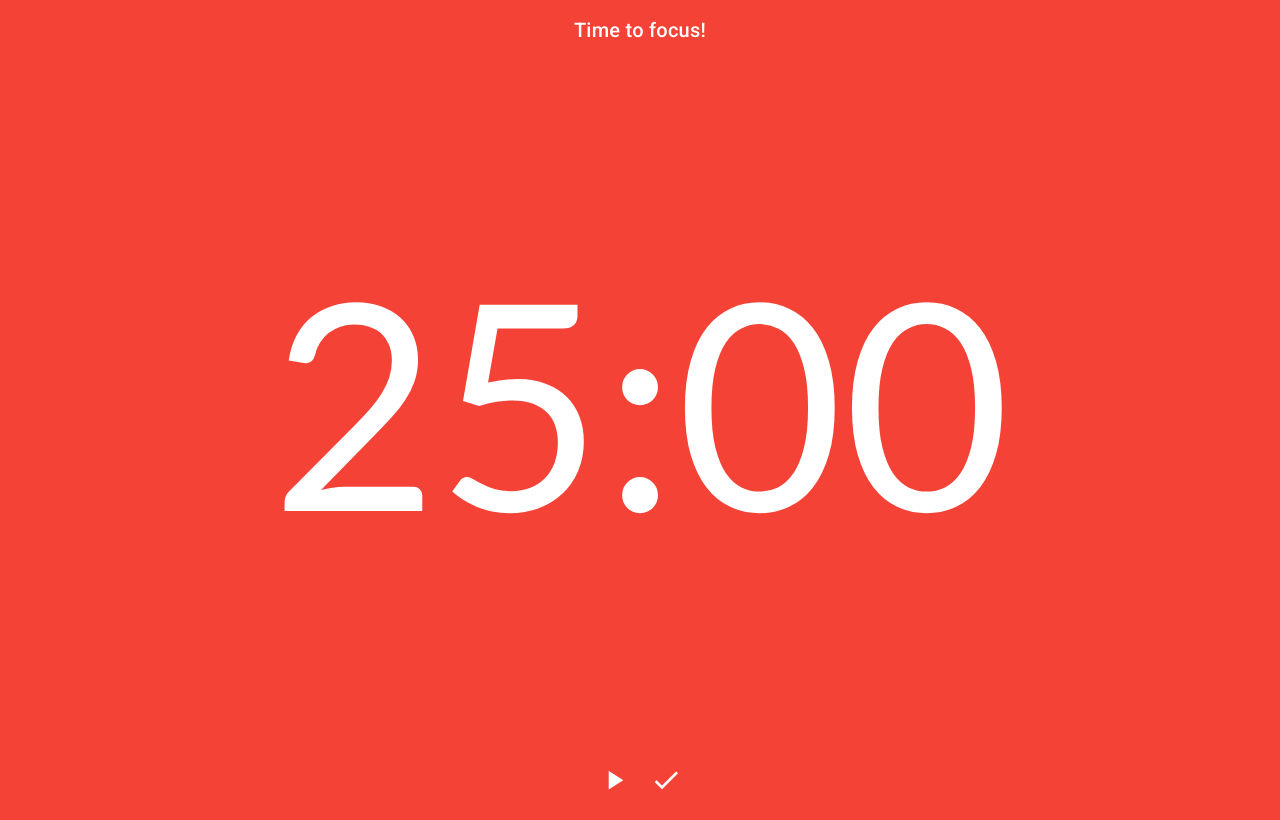
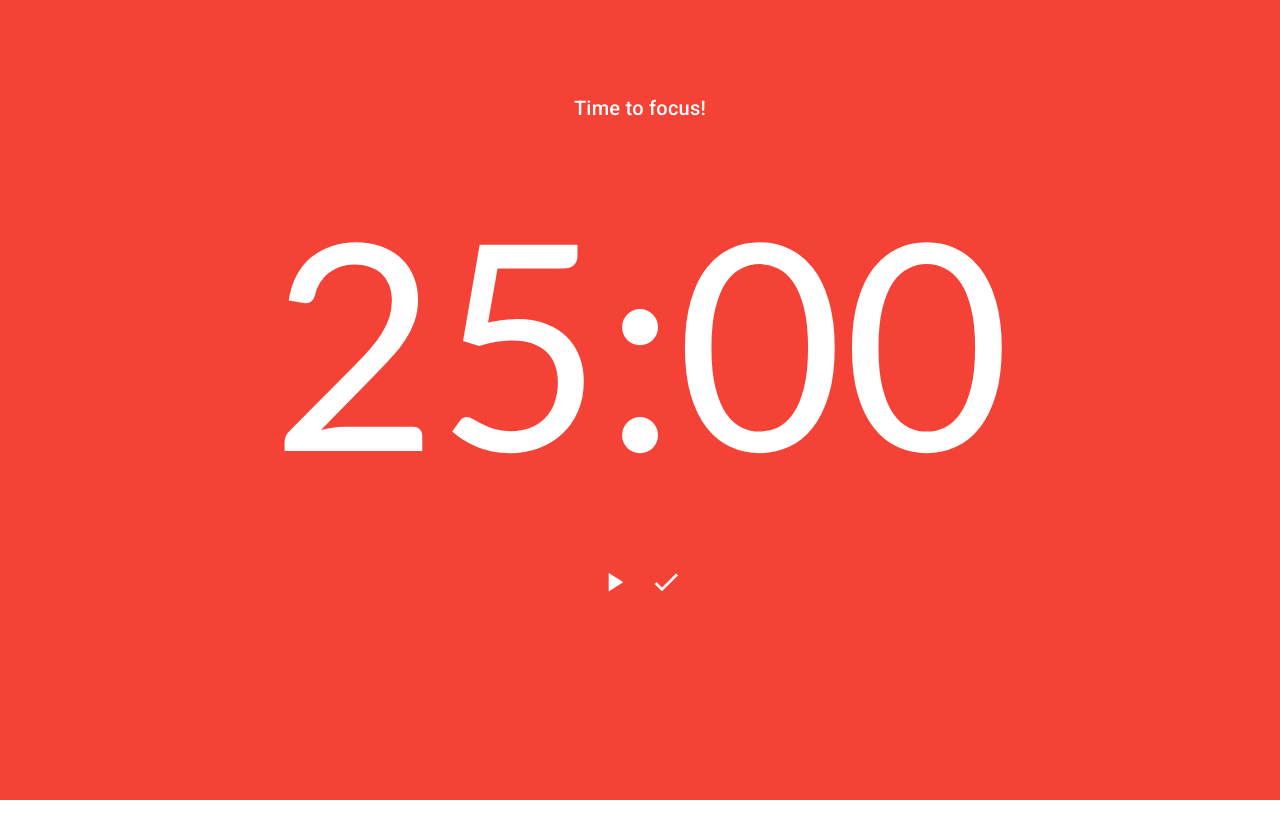
Before and after one commit to fire4dev/roga-timer, a Vue app: page / in a window 1280 px wide. Built offline with nearby package versions, Linux system fonts and the light colour scheme.

Commit message:
fix padding
Signed-off-by: Lucas Matheus <mac@MacBook-Pro.local>

```diff
--- a/src/views/Timer.vue
+++ b/src/views/Timer.vue
@@ -178,11 +178,11 @@ export default {
 </script>
 
 <style lang="scss">
-  $timer-padding: 2px;
+  $timer-padding: 80px;
 
   .timer {
     color: #fff;
-    height: calc(100vh - 2px * 2);
+    height: calc(100vh - 80px * 2);
     display: flex;
     flex-direction: column;
     justify-content: space-between;
```
